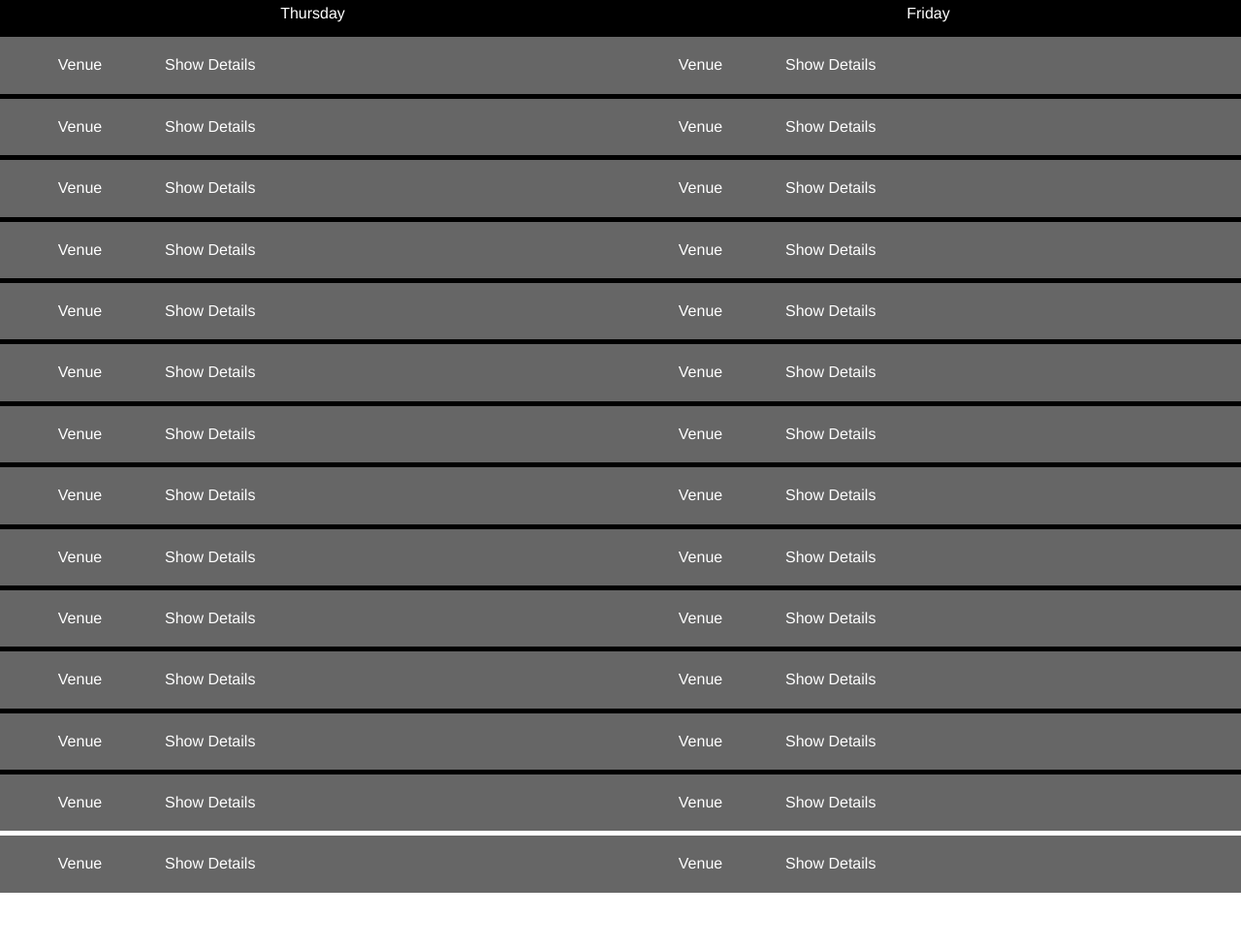
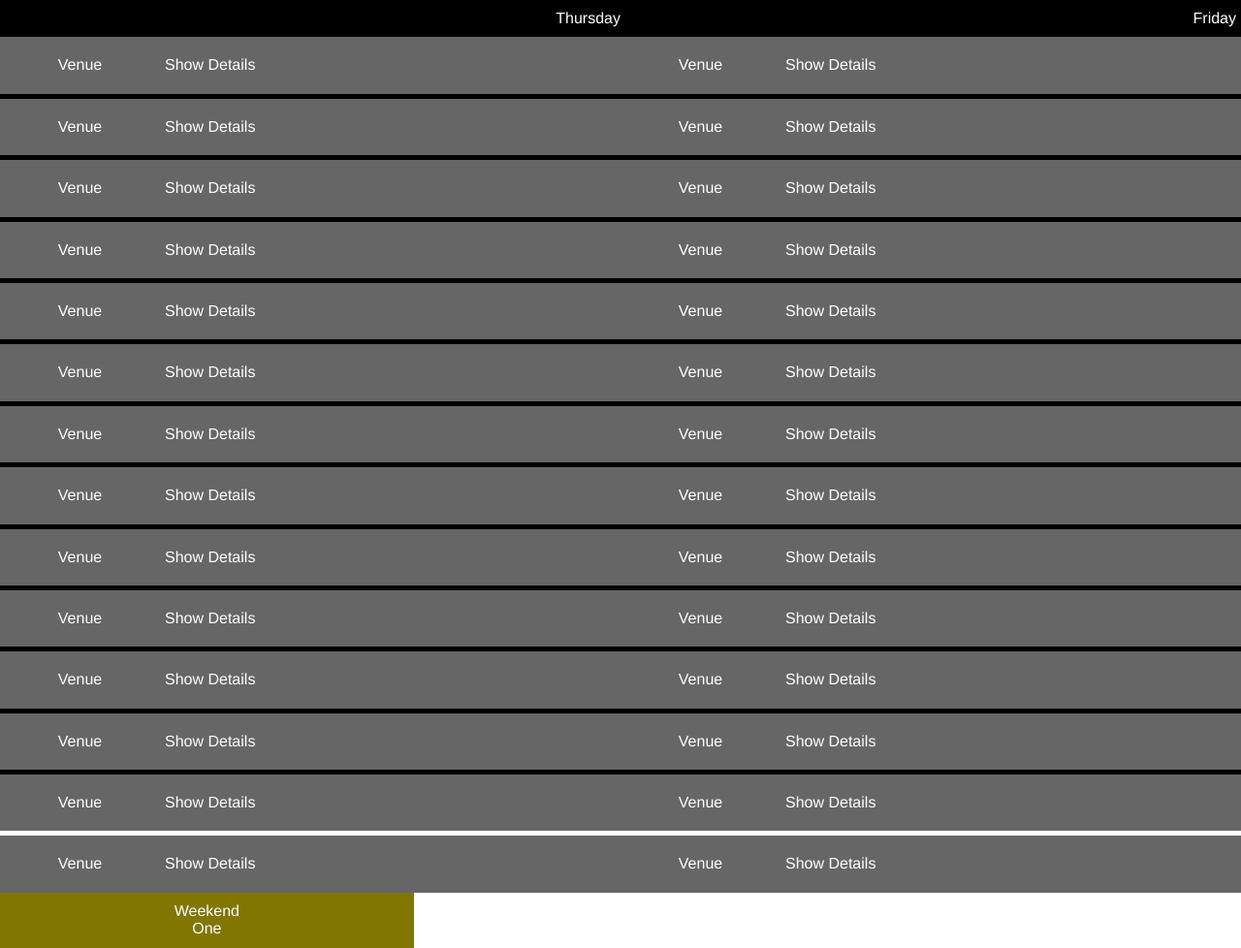
Before and after one commit to neilgamb/jazzfest-grids, a Vue app: page / in a window 1280 px wide. Shown: the whole page at 97% size. Before the commit the page ends 921 px from the top, so only its background shows below. Built offline with nearby package versions, Linux system fonts and the light colour scheme.

Commit message:
adding WeekendSwitch Tabs component

```diff
--- a/src/App.vue
+++ b/src/App.vue
@@ -2,27 +2,34 @@
   <div id="app">
     <Navigation :currentDay="currentDay" :setCurrentDay="setCurrentDay" class="navigation"/>
     <GridContainer :currentDay="currentDay" :setCurrentDay="setCurrentDay" class="grid-container" />
+    <WeekendSwitch :activeTab="activeTab" :setActiveTab="setActiveTab" class="weekend-switch-container" />
   </div>
 </template>
 
 <script>
 import GridContainer from './components/GridContainer';
 import Navigation from './components/Navigation';
+import WeekendSwitch from './components/WeekendSwitch';
 
 export default {
   name: 'app',
   components: {
     Navigation,
-    GridContainer
+    GridContainer,
+    WeekendSwitch,
   },
   data(){
     return {
-      currentDay: 0
+      currentDay: 0,
+      activeTab: 0
     }
   },
   methods: {
     setCurrentDay: function(current){
       this.currentDay = current;
+    },
+    setActiveTab: function(tab){
+      this.activeTab = tab;
     }
   }
 }
@@ -40,16 +47,21 @@ export default {
   width: 100vw;
   display: flex;
   flex-direction: column;
-  /* padding: 5px 0px; */
   box-sizing: border-box;
 }
 
 .navigation {
-  padding: 5px;
+  padding: 10px 5px 5px 5px;
+  box-sizing: border-box;
 }
 
 .grid-container {
   flex: 1;
-  margin-top: 5px;
+}
+
+.weekend-switch-container {
+  display: flex;
+  justify-content: center;
+  align-items: center;
 }
 </style>
--- a/src/components/GridContainer.vue
+++ b/src/components/GridContainer.vue
@@ -140,7 +140,7 @@ export default {
   },
   methods: {
     handleSlideChange: function(current){
-      this.setCurrentDay(current)
+      this.setCurrentDay(current);
     }
   }
 }
@@ -148,16 +148,15 @@ export default {
 
 <style scoped>
 .day {
-	/* padding: 0px 2px; */
 	box-sizing: border-box;
 }
 
 .event {
 	display: flex;
 	padding: 20px 5px;
-	margin-top: 5px;
 	background: #666;
 	color: white;
+	margin-top: 5px;
 }
 
 .venue {
--- a/src/components/Navigation.vue
+++ b/src/components/Navigation.vue
@@ -3,6 +3,7 @@
       :navigateTo="currentDay"
       :per-page="1"
       :mouse-drag="false"
+      :paginationEnabled="false"
       :paginationPadding="2"
       :paginationSize="6"
       :scrollPerPage="true"
@@ -11,10 +12,10 @@
       paginationColor="#666"
       @pageChange="handleSlideChange"
     >
-      <slide>
+      <slide class="day">
         Thursday
       </slide>
-      <slide>
+      <slide class="day">
         Friday
       </slide>
     </carousel>
@@ -32,8 +33,16 @@ export default {
   },
   methods: {
     handleSlideChange: function(current){
-      this.setCurrentDay(current)
+      this.setCurrentDay(current);
     }
   }
 }
 </script>
+
+<style scoped>
+.day {
+	/* padding: 0px 2px; */
+	box-sizing: border-box;
+    text-align: right;
+}
+</style>
--- /dev/null
+++ b/src/components/WeekendSwitch.vue
@@ -0,0 +1,31 @@
+<template>
+  <div>
+    <div v-on:click="handleTabClick(0)" v-bind:class="[ activeTab === 0 ? 'active' : '' ]" class="switch">Weekend<br>One</div>
+    <div v-on:click="handleTabClick(1)" v-bind:class="[ activeTab === 1 ? 'active' : '' ]" class="switch">Daze<br>Between</div>
+    <div v-on:click="handleTabClick(2)" v-bind:class="[ activeTab === 2 ? 'active' : '' ]" class="switch">Weekend<br>Two</div>
+  </div>
+</template>
+
+<script>
+
+export default {
+  name: 'WeekendSwitch',
+  props: ['activeTab', 'setActiveTab'],
+  methods: {
+    handleTabClick: function(tab){
+      this.setActiveTab(tab);
+    }
+  }
+}
+</script>
+
+ <style scoped>
+  .switch {
+    flex: 1;
+    padding: 10px 0px;
+  }
+
+  .switch.active {
+    background: #807600;
+  }
+ </style>
```
